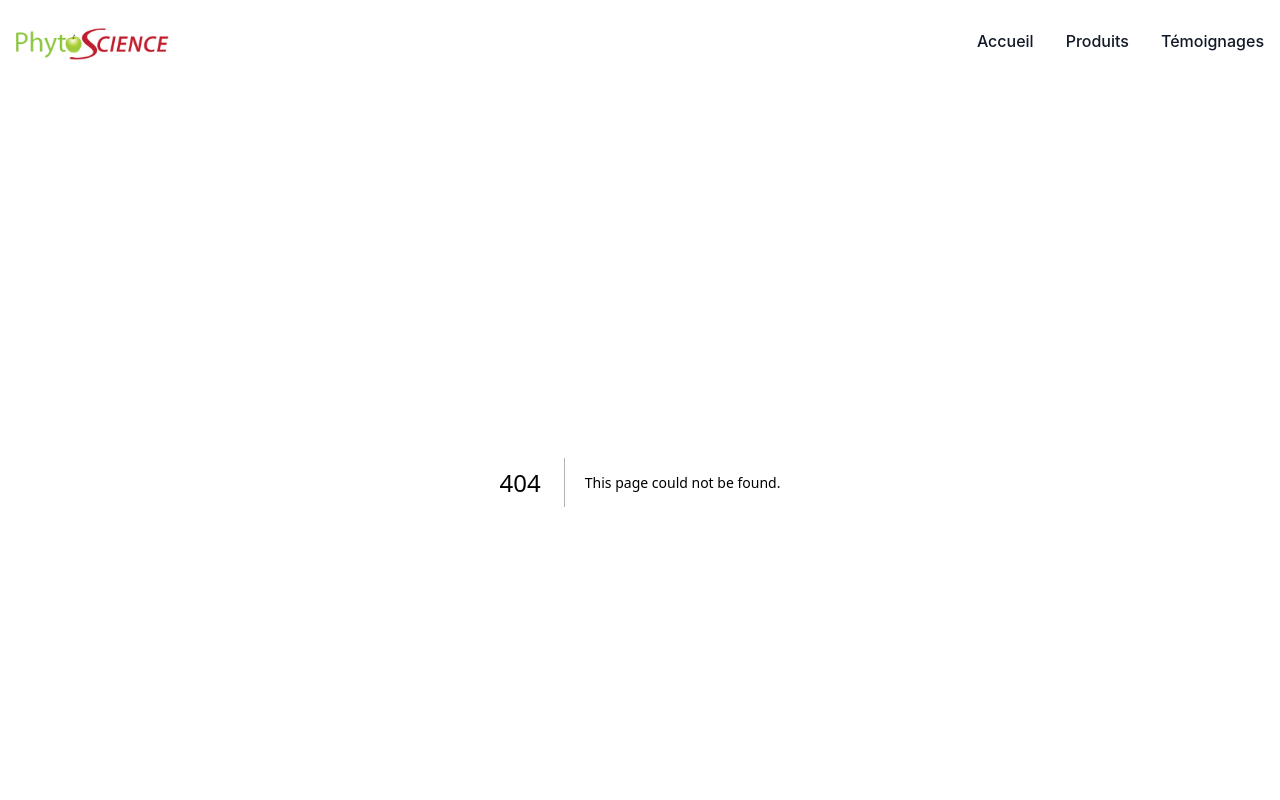
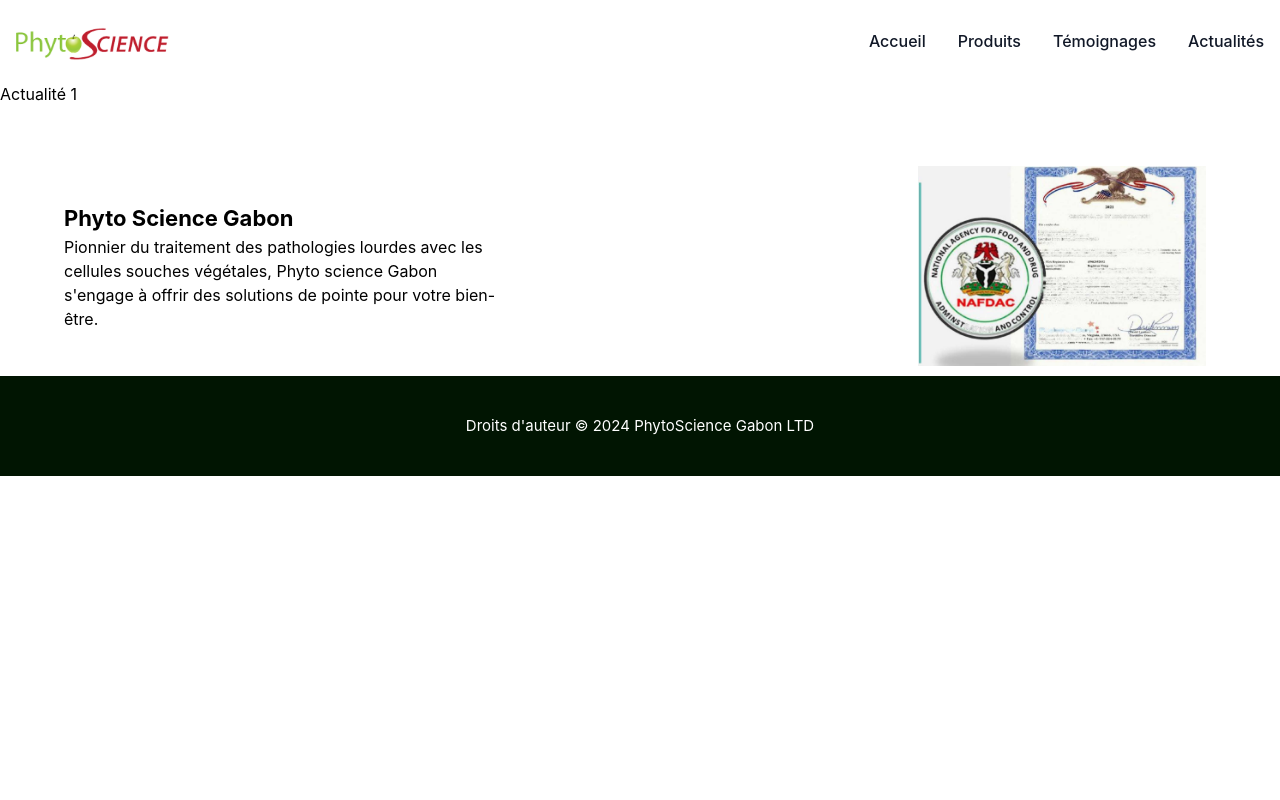
Before and after one commit to franckdarren/phyto-science, a Next.js app: page /actualites/1 in a window 1280 px wide. Before the commit this address had no page. Shown: the top 800 px of the page. Built offline with nearby package versions, Linux system fonts and the light colour scheme.

Commit message:
ajout de la page actualité

```diff
--- a/src/app/_components/navbar.js
+++ b/src/app/_components/navbar.js
@@ -71,6 +71,14 @@
                                 Témoignages
                             </a>
                         </li>
+                        <li>
+                            <a
+                                href="/actualites"
+                                className="block py-2 px-3 text-gray-900 rounded hover:bg-gray-100 md:hover:bg-transparent md:border-0 md:hover:text-[#377A00] md:p-0 "
+                            >
+                                Actualités
+                            </a>
+                        </li>
                     </ul>
                 </div>
             </div>
--- /dev/null
+++ b/src/app/actualites/[slug]/page.jsx
@@ -0,0 +1,7 @@
+export default function PageActualites() {
+    return (
+        <div>
+            Actualité 1
+        </div>
+    );
+}
```
